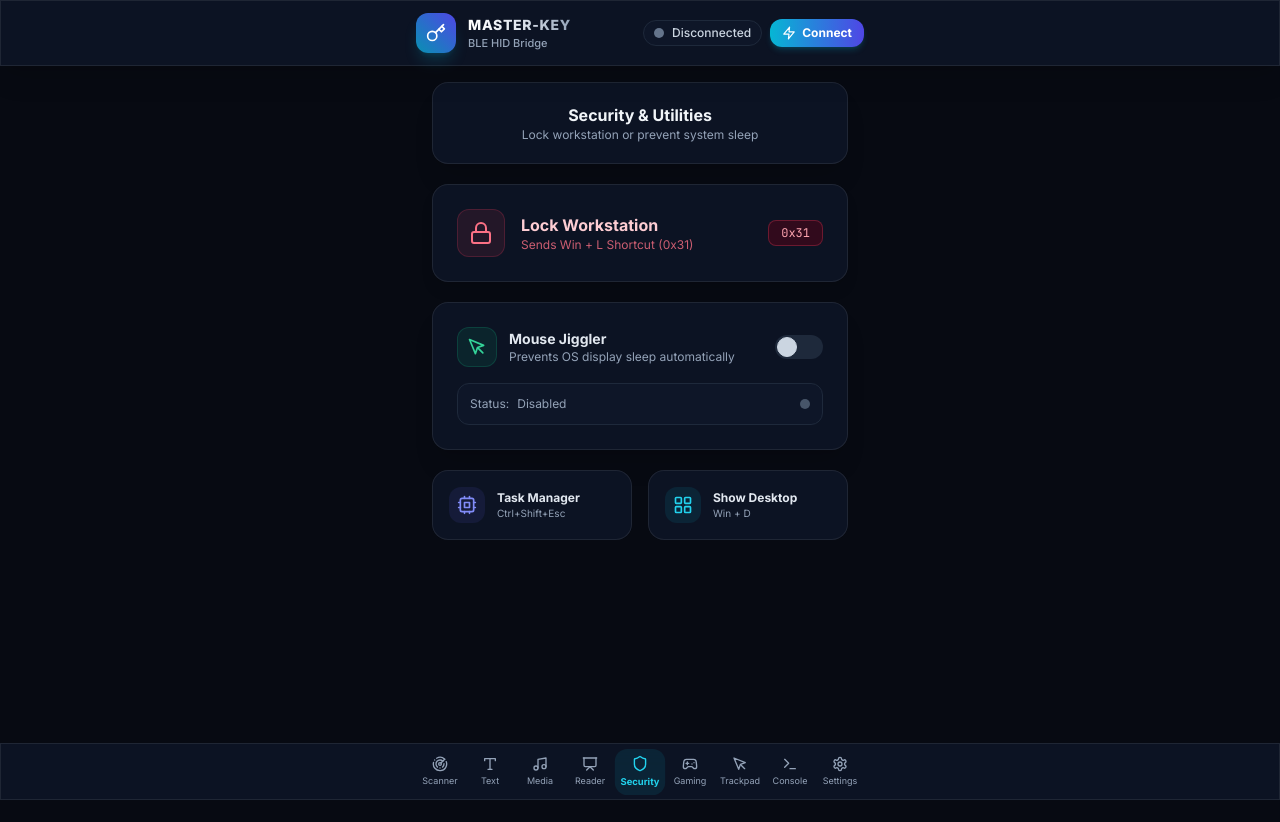
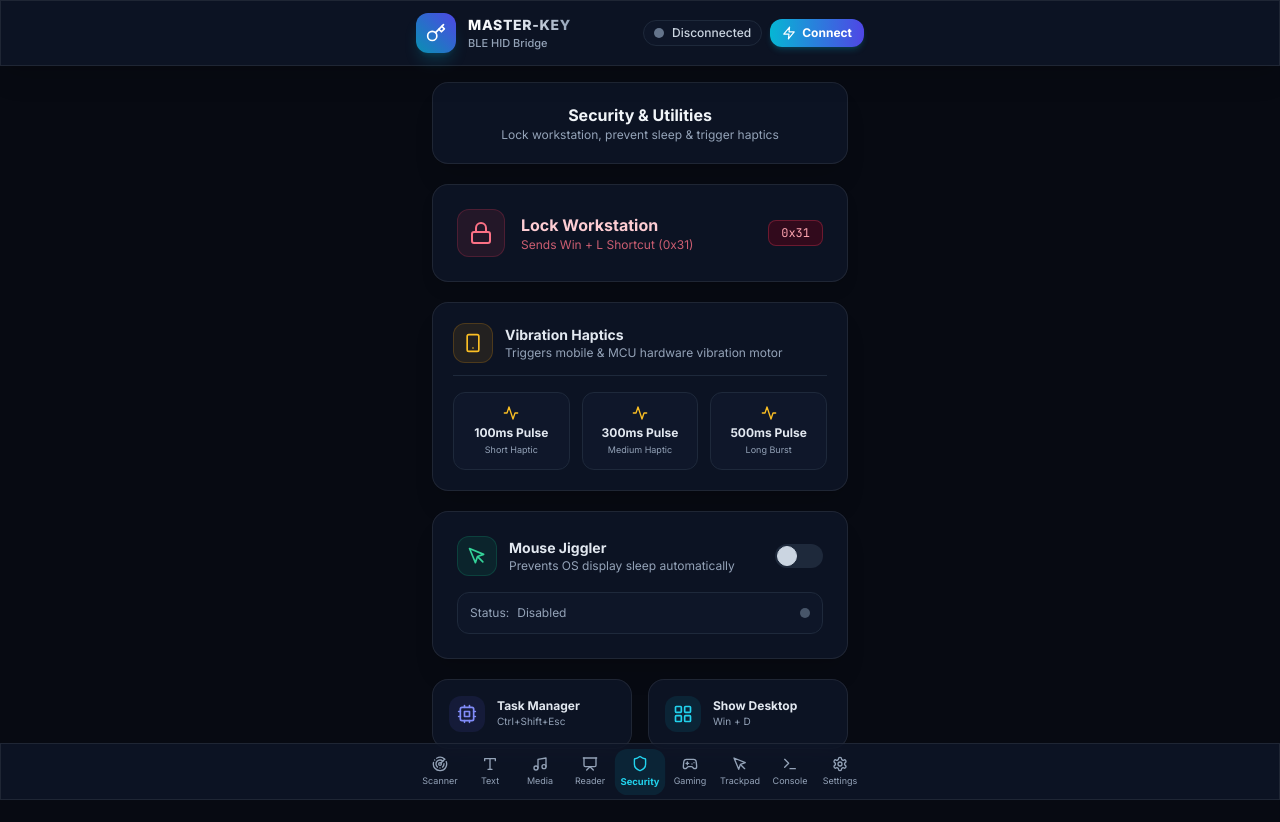
Before and after one commit to AtaCanYmc/RubberOtter, a React (Vite) app: page / in a window 1280 px wide. Both pictures are taken after a click on the button "Security". Before the commit the page ends 800 px from the top, so only its background shows below. Built offline with nearby package versions, Linux system fonts and the light colour scheme.

Commit message:
feat: add vibration haptic trigger and update BLE device scanning interface

```diff
--- a/src/components/scanner/ScannerPanel.tsx
+++ b/src/components/scanner/ScannerPanel.tsx
@@ -1,7 +1,7 @@
 import React, { useState, useEffect } from 'react';
 import { useBluetooth } from '../../context/BluetoothContext';
 import { useSettings } from '../../context/SettingsContext';
-import { Radar, Bluetooth, RefreshCw, Signal, CheckCircle2, AlertCircle, ShieldCheck, ArrowRight } from 'lucide-react';
+import { Radar, Bluetooth, RefreshCw, Signal, CheckCircle2, AlertCircle, ShieldCheck, ArrowRight, Zap } from 'lucide-react';
 
 interface ScannedDevice {
   id: string;
@@ -58,7 +58,6 @@ export const ScannerPanel: React.FC = () => {
           optionalServices: [
             settings.serviceUuid,
             '0000ffe0-0000-1000-8000-00805f9b34fb',
-            'ffe0',
             '00001800-0000-1000-8000-00805f9b34fb'
           ]
         });
@@ -114,8 +113,14 @@ export const ScannerPanel: React.FC = () => {
             <Radar className={`w-5 h-5 ${isScanning ? 'animate-spin text-brand-400' : ''}`} />
           </div>
           <div>
-            <h2 className="text-base font-bold text-slate-100">BLE Device Scanner</h2>
-            <p className="text-xs text-slate-400">Scan surrounding Bluetooth LE hardware</p>
+            <div className="flex items-center space-x-2">
+              <h2 className="text-base font-bold text-slate-100">BLE Device Scanner</h2>
+              <span className="px-2 py-0.5 rounded bg-brand-500/20 border border-brand-500/40 text-[9px] font-mono font-bold text-brand-300 flex items-center space-x-1">
+                <Zap className="w-2.5 h-2.5 text-brand-400" />
+                <span>BLE Only (GATT)</span>
+              </span>
+            </div>
+            <p className="text-xs text-slate-400">Scan Bluetooth Low Energy hardware (HM-10 / ESP32 BLE)</p>
           </div>
         </div>
 
@@ -158,7 +163,7 @@ export const ScannerPanel: React.FC = () => {
             </div>
           </div>
           <div>
-            <h3 className="text-sm font-bold text-slate-200">Searching Nearby Devices...</h3>
+            <h3 className="text-sm font-bold text-slate-200">Searching Nearby BLE Devices...</h3>
             <p className="text-xs text-slate-400 mt-1">Listening for HM-10, Otter & ESP32 BLE beacons</p>
           </div>
         </div>
@@ -169,7 +174,7 @@ export const ScannerPanel: React.FC = () => {
         <div className="flex items-center justify-between px-1">
           <h3 className="text-xs font-bold text-slate-300 uppercase tracking-wider flex items-center space-x-2">
             <Bluetooth className="w-3.5 h-3.5 text-brand-400" />
-            <span>Discovered Devices ({devices.length})</span>
+            <span>Discovered BLE Devices ({devices.length})</span>
           </h3>
           {devices.length > 0 && (
             <button
@@ -189,7 +194,7 @@ export const ScannerPanel: React.FC = () => {
             <div>
               <h4 className="text-xs font-bold text-slate-300">No BLE Devices Discovered Yet</h4>
               <p className="text-[11px] text-slate-500 max-w-xs mx-auto mt-1">
-                Tap <strong>Start Scan</strong> above to discover surrounding HM-10, Otter or ESP32 Bluetooth modules.
+                Tap <strong>Start Scan</strong> above to discover surrounding HM-10, Otter or ESP32 Bluetooth Low Energy modules.
               </p>
             </div>
           </div>
--- a/src/components/security/SecurityPanel.tsx
+++ b/src/components/security/SecurityPanel.tsx
@@ -2,10 +2,10 @@ import React, { useState } from 'react';
 import { useBluetooth } from '../../context/BluetoothContext';
 import { useSettings } from '../../context/SettingsContext';
 import { PROTOCOL } from '../../protocol/byteMap';
-import { Lock, MousePointer, Cpu, LayoutGrid } from 'lucide-react';
+import { Lock, MousePointer, Cpu, LayoutGrid, Smartphone, Activity } from 'lucide-react';
 
 export const SecurityPanel: React.FC = () => {
-  const { sendByte } = useBluetooth();
+  const { sendByte, triggerVibrate } = useBluetooth();
   const { settings } = useSettings();
   const [jigglerActive, setJigglerActive] = useState(false);
 
@@ -19,7 +19,7 @@ export const SecurityPanel: React.FC = () => {
     <div className="flex-1 flex flex-col space-y-5">
       <div className="glass-card rounded-2xl p-5 text-center shadow-xl">
         <h2 className="text-base font-bold text-slate-100">Security & Utilities</h2>
-        <p className="text-xs text-slate-400">Lock workstation or prevent system sleep</p>
+        <p className="text-xs text-slate-400">Lock workstation, prevent sleep & trigger haptics</p>
       </div>
 
       {/* Lock Workstation Card */}
@@ -40,6 +40,48 @@ export const SecurityPanel: React.FC = () => {
           0x31
         </span>
       </button>
+
+      {/* Vibration Motor & Haptic Trigger Card */}
+      <div className="glass-card rounded-2xl p-5 space-y-4 shadow-xl border-amber-500/20">
+        <div className="flex items-center space-x-3 border-b border-slate-800 pb-3">
+          <div className="w-10 h-10 rounded-xl bg-amber-500/10 border border-amber-500/20 flex items-center justify-center text-amber-400">
+            <Smartphone className="w-5 h-5" />
+          </div>
+          <div>
+            <h3 className="text-sm font-bold text-slate-200">Vibration Haptics</h3>
+            <p className="text-xs text-slate-400">Triggers mobile & MCU hardware vibration motor</p>
+          </div>
+        </div>
+
+        <div className="grid grid-cols-3 gap-3">
+          <button
+            onClick={() => triggerVibrate(100)}
+            className="p-3 rounded-xl bg-slate-900 hover:bg-slate-800 border border-slate-800 text-center transition-all active:scale-95 group"
+          >
+            <Activity className="w-4 h-4 text-amber-400 mx-auto mb-1 group-hover:animate-bounce" />
+            <h4 className="text-xs font-bold text-slate-200">100ms Pulse</h4>
+            <p className="text-[9px] text-slate-400 mt-0.5">Short Haptic</p>
+          </button>
+
+          <button
+            onClick={() => triggerVibrate(300)}
+            className="p-3 rounded-xl bg-slate-900 hover:bg-slate-800 border border-slate-800 text-center transition-all active:scale-95 group"
+          >
+            <Activity className="w-4 h-4 text-amber-400 mx-auto mb-1 group-hover:animate-bounce" />
+            <h4 className="text-xs font-bold text-slate-200">300ms Pulse</h4>
+            <p className="text-[9px] text-slate-400 mt-0.5">Medium Haptic</p>
+          </button>
+
+          <button
+            onClick={() => triggerVibrate(500)}
+            className="p-3 rounded-xl bg-slate-900 hover:bg-slate-800 border border-slate-800 text-center transition-all active:scale-95 group"
+          >
+            <Activity className="w-4 h-4 text-amber-400 mx-auto mb-1 group-hover:animate-bounce" />
+            <h4 className="text-xs font-bold text-slate-200">500ms Pulse</h4>
+            <p className="text-[9px] text-slate-400 mt-0.5">Long Burst</p>
+          </button>
+        </div>
+      </div>
 
       {/* Mouse Jiggler Container */}
       <div className="glass-card rounded-2xl p-6 space-y-4 shadow-xl border-emerald-500/20">
--- a/src/context/BluetoothContext.tsx
+++ b/src/context/BluetoothContext.tsx
@@ -15,6 +15,7 @@ interface BluetoothContextType {
   sendByte: (byteCode: number, feedbackType?: 'subtle' | 'confirm' | 'toggle' | 'alert') => Promise<boolean>;
   sendPacket: (data: Uint8Array, feedbackType?: 'subtle' | 'confirm' | 'toggle' | 'alert') => Promise<boolean>;
   sendFramedAscii: (payloadText: string, feedbackType?: 'subtle' | 'confirm' | 'toggle' | 'alert') => Promise<boolean>;
+  triggerVibrate: (durationMs?: number) => Promise<boolean>;
   totalPacketsSent: number;
   totalBytesSent: number;
 }
@@ -76,6 +77,19 @@ export const BluetoothProvider: React.FC<{ children: React.ReactNode }> = ({ chi
     return res.success;
   };
 
+  const triggerVibrate = async (durationMs = 100): Promise<boolean> => {
+    // 1. Mobile browser haptic burst
+    soundEffects.triggerHaptic(durationMs);
+
+    // 2. Transmit vibration command matching RubberOtterPy (vibrate <ms>) & Single-Byte (0x35)
+    if (settings.protocolMode === 'framed_ascii') {
+      return await sendFramedAscii(`vibrate ${durationMs}`, 'confirm');
+    } else {
+      await sendByte(0x35, 'confirm');
+      return await sendFramedAscii(`vibrate ${durationMs}`, 'confirm');
+    }
+  };
+
   const sendByte = async (
     byteCode: number,
     feedbackType: 'subtle' | 'confirm' | 'toggle' | 'alert' = 'subtle'
@@ -124,6 +138,7 @@ export const BluetoothProvider: React.FC<{ children: React.ReactNode }> = ({ chi
         sendByte,
         sendPacket,
         sendFramedAscii,
+        triggerVibrate,
         totalPacketsSent,
         totalBytesSent,
       }}
--- a/src/protocol/byteMap.ts
+++ b/src/protocol/byteMap.ts
@@ -22,6 +22,7 @@ export const PROTOCOL = {
   SEC_JIGGLER_TOGGLE: 0x32,   // Toggle periodic mouse jiggle
   SEC_TASK_MANAGER: 0x33,     // Ctrl + Shift + Esc
   SEC_SHOW_DESKTOP: 0x34,     // Win + D
+  SEC_VIBRATE_PULSE: 0x35,    // Pulse Vibration Motor
 
   // Gaming & Macro Mode (0x40 - 0x4F)
   GAME_CS_BUY: 0x41, // 'b' -> delay -> '4' -> delay -> '2'
@@ -50,6 +51,7 @@ export const PROTOCOL_NAMES: Record<number, string> = {
   0x32: 'Security: Toggle Mouse Jiggler',
   0x33: 'Security: Task Manager',
   0x34: 'Security: Show Desktop',
+  0x35: 'Security: Pulse Vibration Motor',
   0x41: 'Gaming: CS Buy Armor Sequence',
   0x80: 'Trackpad: Mouse Move Packet',
   0x81: 'Trackpad: Left Click',
--- a/src/services/bluetooth/BleManager.ts
+++ b/src/services/bluetooth/BleManager.ts
@@ -60,11 +60,11 @@ export class BleManager {
       // Flexible filter matching RubberOtterPy auto-discovery
       this.device = await navigator.bluetooth.requestDevice({
         filters: [
-          { services: [serviceUuid] },
           { namePrefix: 'Otter' },
           { namePrefix: 'RubberOtter' },
           { namePrefix: 'HM-10' },
           { namePrefix: 'Master-Key' },
+          { services: [serviceUuid] }
         ],
         optionalServices: [
           serviceUuid,
@@ -79,7 +79,6 @@ export class BleManager {
           optionalServices: [
             serviceUuid,
             '0000ffe0-0000-1000-8000-00805f9b34fb',
-            'ffe0',
             '00001800-0000-1000-8000-00805f9b34fb'
           ]
         });
@@ -258,7 +257,6 @@ export class BleManager {
     for (let attempt = 1; attempt <= maxRetries + 1; attempt++) {
       try {
         const startTime = Date.now();
-        const buffer = frameData.buffer as ArrayBuffer;
 
         const ackPromise = new Promise<AckFrame | { seq: number; statusOk: boolean; errorCode: number }>((resolve, reject) => {
           const timeoutId = setTimeout(() => {
@@ -269,7 +267,8 @@ export class BleManager {
           this.pendingAcks.set(seq, { seq, resolve, reject, timeoutId });
         });
 
-        if (this.characteristic.writeValueWithoutResponse) {
+        const buffer = frameData as unknown as BufferSource;
+        if (this.characteristic.properties.writeWithoutResponse && this.characteristic.writeValueWithoutResponse) {
           await this.characteristic.writeValueWithoutResponse(buffer);
         } else {
           await this.characteristic.writeValue(buffer);
@@ -295,7 +294,7 @@ export class BleManager {
             error: `Timeout waiting for ACK after ${maxRetries + 1} attempts over BLE.`,
           };
         }
-        await new Promise((r) => setTimeout(r, 100)); // Short delay before retry
+        await new Promise((r) => setTimeout(r, 100));
       }
     }
 
@@ -315,8 +314,8 @@ export class BleManager {
     this.lastPacketTime = now;
 
     try {
-      const buffer = data.buffer as ArrayBuffer;
-      if (this.characteristic.writeValueWithoutResponse) {
+      const buffer = data as unknown as BufferSource;
+      if (this.characteristic.properties.writeWithoutResponse && this.characteristic.writeValueWithoutResponse) {
         await this.characteristic.writeValueWithoutResponse(buffer);
       } else {
         await this.characteristic.writeValue(buffer);
```
